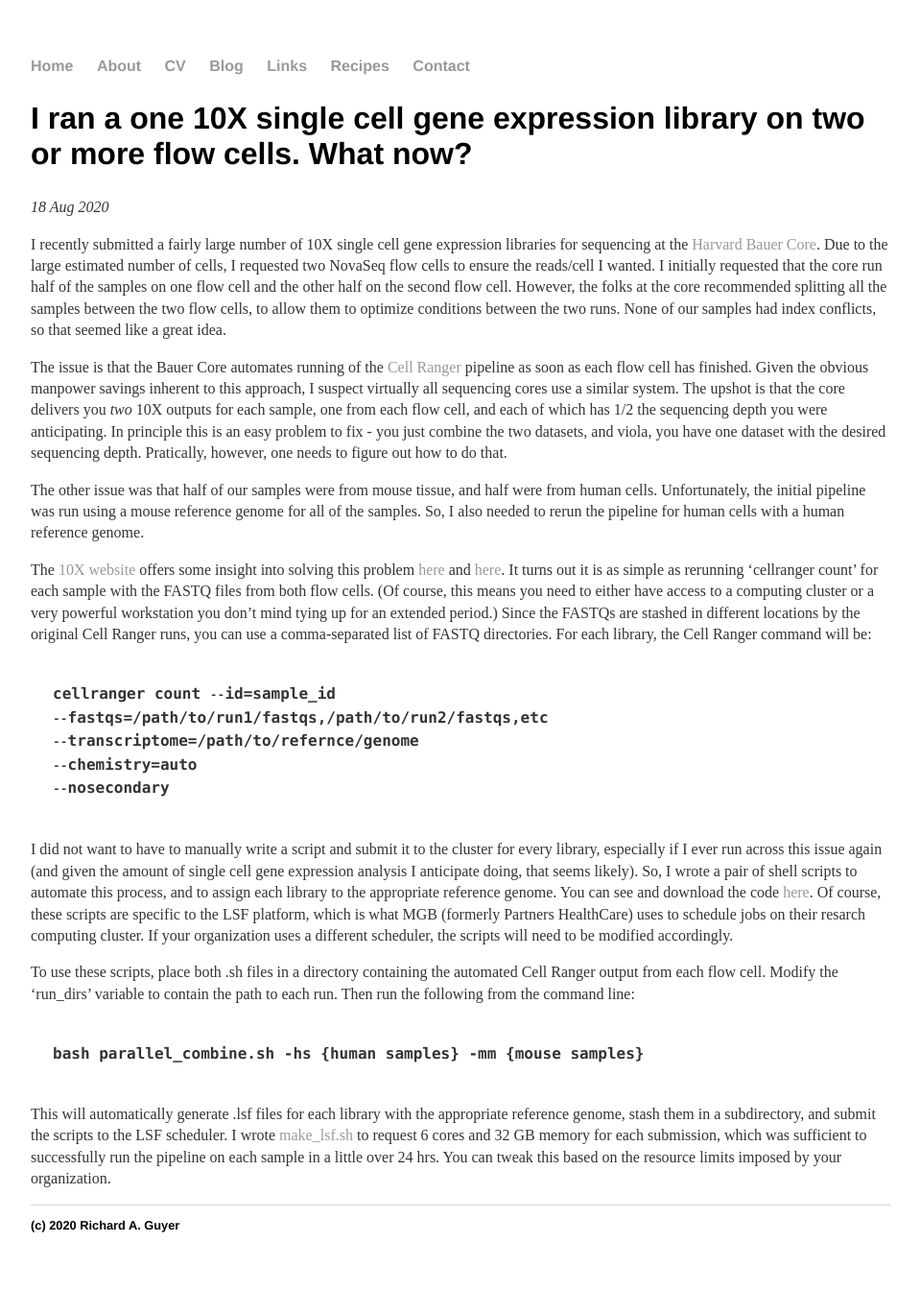
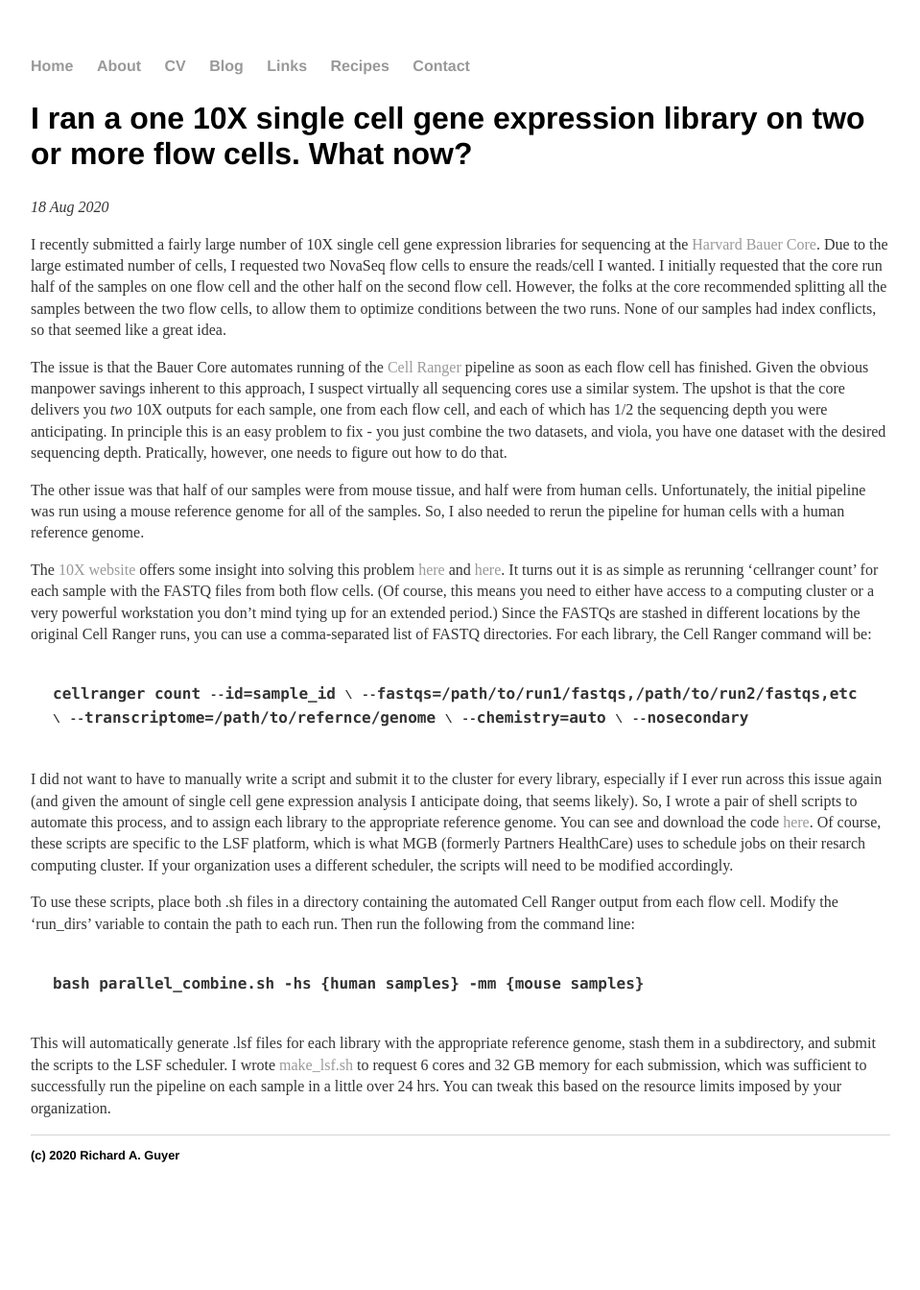
Before and after one commit to riguyer/riguyer.github.io, a Jekyll site: the page built from _posts/2020-08-18-combining-10X-runs-gem.md, in a window 1280 px wide. Shown: the whole page at 96% size, without its empty margins (160-1119 px from the left). Built offline with Jekyll 4.4.1, drawn with Linux system fonts in a browser that asks for light colours; after the commit the page ends 1271 px from its top, so only the background shows below that.

```diff
--- a/_posts/2020-08-18-combining-10X-runs-gem.md
+++ b/_posts/2020-08-18-combining-10X-runs-gem.md
@@ -23,10 +23,10 @@ It turns out it is as simple as rerunning 'cellranger count' for each sample wit
 have access to a computing cluster or a very powerful workstation you don't mind tying up for an extended period.) Since the FASTQs are stashed in different
 locations by the original Cell Ranger runs, you can use a comma-separated list of FASTQ directories. For each library, the Cell Ranger command will be:
 
-> cellranger count `--`id=sample_id \
-> `--`fastqs=/path/to/run1/fastqs,/path/to/run2/fastqs,etc \
-> `--`transcriptome=/path/to/refernce/genome \
-> `--`chemistry=auto \
+> cellranger count `--`id=sample_id `\`
+> `--`fastqs=/path/to/run1/fastqs,/path/to/run2/fastqs,etc `\`
+> `--`transcriptome=/path/to/refernce/genome `\`
+> `--`chemistry=auto `\`
 > `--`nosecondary
 
 I did not want to have to manually write a script and submit it to the cluster for every library, especially if I ever run across this issue again (and given the
```
